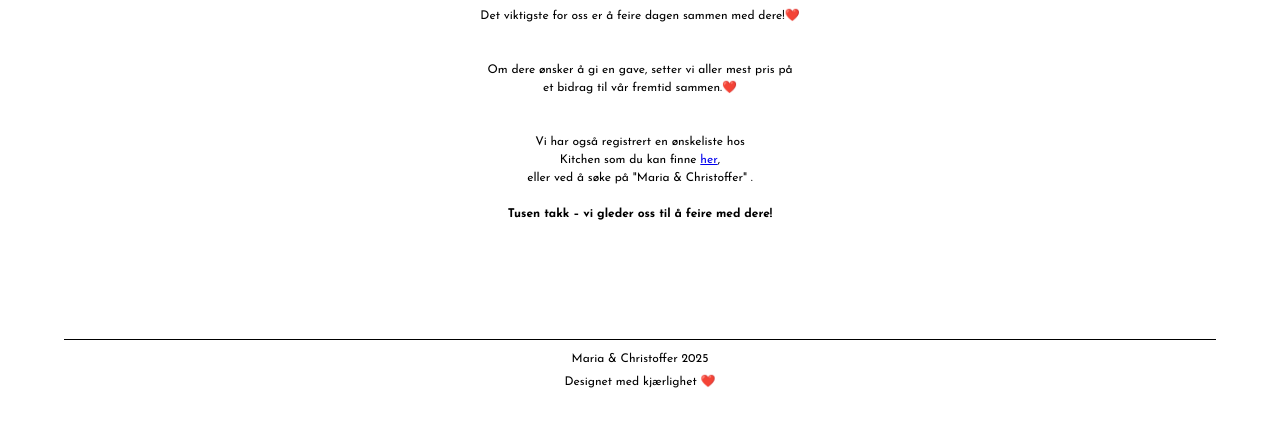
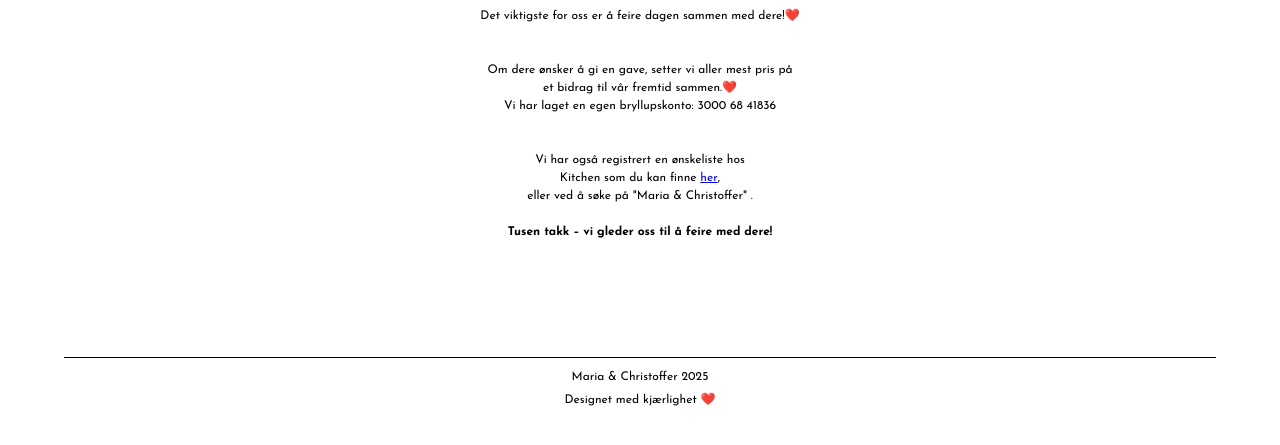
Before and after one commit to bryllup-Molland/bryllup-Molland.github.io, a plain HTML site: page gaver.html in a window 1280 px wide. Shown: the part 131-576 px from the top of the page. Drawn offline with Linux system fonts and the light colour scheme; a web font is replaced by a local one.

Commit message:
La til kontonr

```diff
--- a/gaver.html
+++ b/gaver.html
@@ -62,7 +62,7 @@
     <h1>Ønskeliste</h1>
     <p>Det viktigste for oss er å feire dagen sammen med dere!❤️ <br><br><br>
 
-        Om dere ønsker å gi en gave, setter vi aller mest pris på <br> et bidrag til vår fremtid sammen.❤️<br><br><br>
+        Om dere ønsker å gi en gave, setter vi aller mest pris på <br> et bidrag til vår fremtid sammen.❤️ <br> Vi har laget en egen bryllupskonto: 3000 68 41836<br><br><br>
 
         Vi har også registrert en ønskeliste hos <br> Kitchen som du kan finne <a href="https://www.kitchn.no/onskeliste/217598">her</a>, <br> eller ved å søke på "Maria & Christoffer"  . <br><br>
 
```
